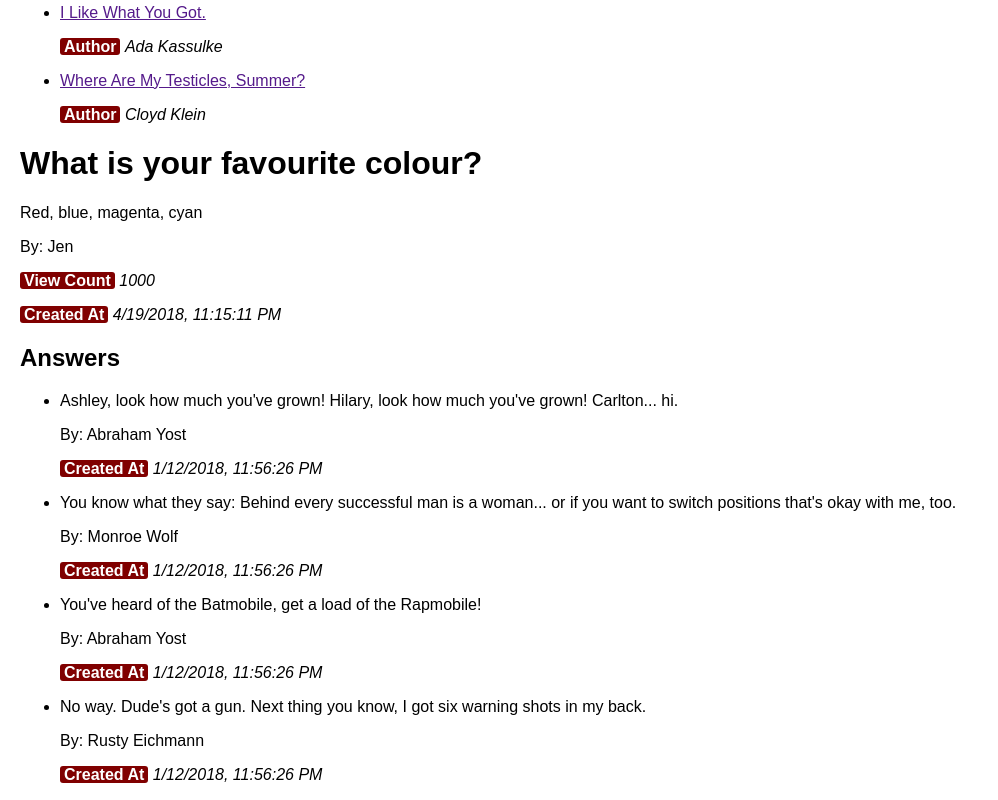
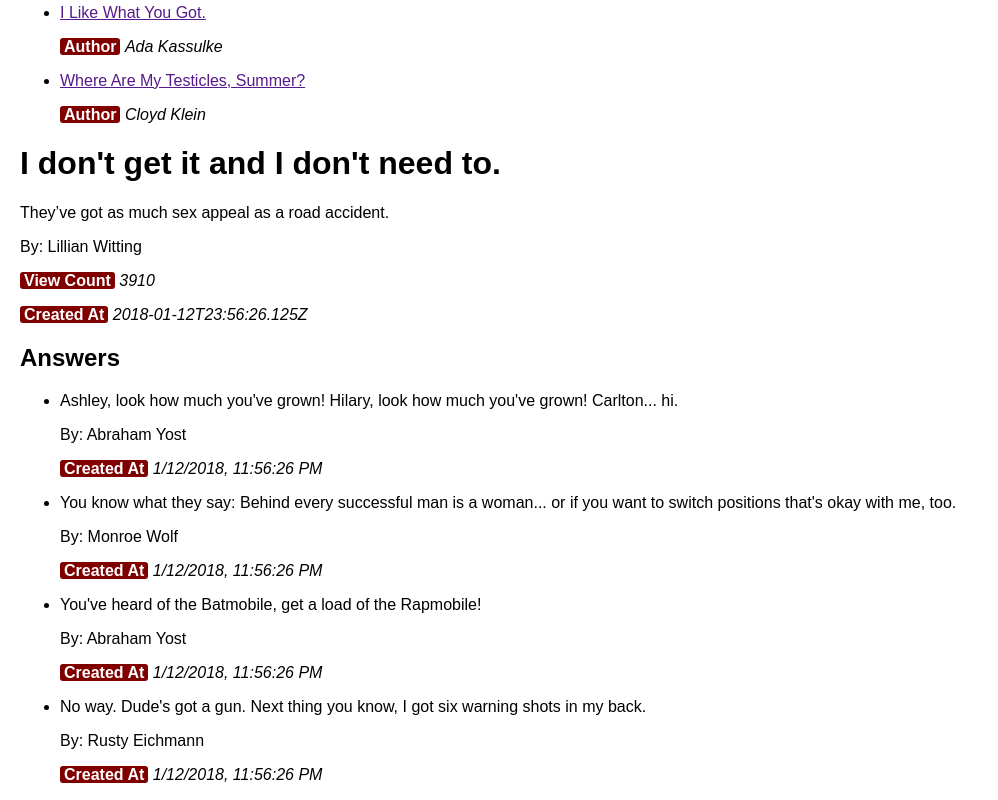
Before and after one commit to chen-jenn/awesomeAnswersReact, a React (Create React App) app: page / in a window 1280 px wide. Shown: the part 756-1556 px from the top of the page, without its empty margins (0-998 px from the left). Built offline with nearby package versions, Linux system fonts and the light colour scheme.

Commit message:
Refactor into class

```diff
--- a/src/components/AnswerList.js
+++ b/src/components/AnswerList.js
@@ -1,5 +1,4 @@
 import React from 'react';
-import {Field} from './Field';
 import {AnswerDetails} from './AnswerDetails';
 
 function AnswerList(props){
--- a/src/components/App.js
+++ b/src/components/App.js
@@ -1,3 +1,5 @@
+//https://github.com/CodeCoreYVR/awesome-answers-react-feb-2018 --> can see all the step-by-step commits
+
 import React from "react";
 import {QuestionShowPage} from "./QuestionShowPage";
 import {QuestionIndexPage} from "./QuestionIndexPage";
--- a/src/components/QuestionDetails.js
+++ b/src/components/QuestionDetails.js
@@ -6,7 +6,7 @@ function QuestionDetails(props){
     <div className="QuestionDetails">
       <h1>{props.title}</h1>
       <p>{props.body}</p>
-      <p>By: {props.user.full_name}</p>
+      <p>By: {props.author.full_name}</p>
       <Field name="View Count" value={props.view_count} />
       <Field name="Created At" value={props.created_at} />
     </div>
--- a/src/components/QuestionIndexPage.js
+++ b/src/components/QuestionIndexPage.js
@@ -1,9 +1,10 @@
-import React from "react";
+import React, {Component} from "react";
 import {Field} from './Field';
 import allQuestions from "../data/allQuestions"; //not using braces because it was using export default
 
 
-function QuestionIndexPage(props){
+class QuestionIndexPage extends Component {
+  render(){
     return (
       <main className="QuestionIndexPage">
         <h1>Questions</h1>
@@ -22,5 +23,6 @@ function QuestionIndexPage(props){
       </main>
     )
   }
+}
 
 export {QuestionIndexPage};
--- a/src/components/QuestionShowPage.js
+++ b/src/components/QuestionShowPage.js
@@ -1,18 +1,33 @@
-import React from 'react';
+import React, {Component} from 'react';
 import {QuestionDetails} from './QuestionDetails';
-import {AnswerDetails} from './AnswerDetails';
 import{AnswerList} from './AnswerList';
 import detailedQuestion from '../data/detailedQuestion';
 
-function QuestionShowPage(props){
+// function QuestionShowPage(props){
+//   return(
+//     <main className="QuestionShowPage">
+//       <QuestionDetails
+//         title="What is your favourite colour?"
+//         body="Red, blue, magenta, cyan"
+//         user={{full_name: "Jen"}}
+//         view_count={1000}
+//         created_at={new Date().toLocaleString()}
+//       />
+//       <h2>Answers</h2>
+//       <AnswerList
+//         answers={detailedQuestion.answers}
+//       />
+//     </main>
+//   )
+// }
+
+//Refactoring the above as a class
+class QuestionShowPage extends Component {
+  render(){
     return(
       <main className="QuestionShowPage">
         <QuestionDetails
-        title="What is your favourite colour?"
-        body="Red, blue, magenta, cyan"
-        user={{full_name: "Jen"}}
-        view_count={1000}
-        created_at={new Date().toLocaleString()}
+          {...detailedQuestion}
         />
         <h2>Answers</h2>
         <AnswerList
@@ -21,5 +36,6 @@ function QuestionShowPage(props){
       </main>
     )
   }
+}
 
 export {QuestionShowPage};
```
Lines whose indentation alone changed are shown as unchanged.
